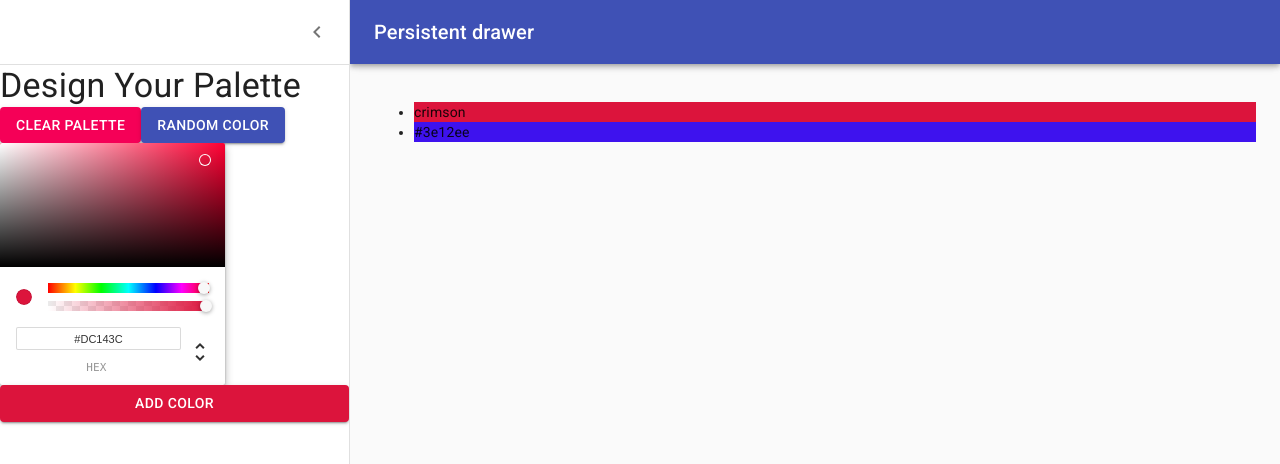
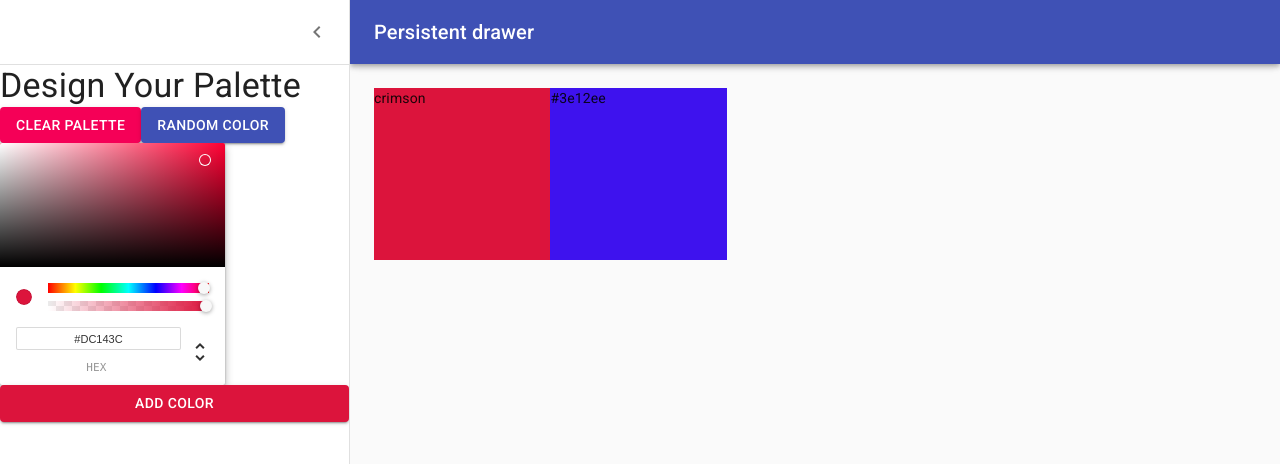
Before and after one commit to CPMSP/reactColors, a React (Create React App) app: page /palette/new in a window 1280 px wide. Shown: the top 464 px of the page. Built offline with nearby package versions, Linux system fonts and the light colour scheme.

Commit message:
Add DraggableColorBox

```diff
--- /dev/null
+++ b/src/DraggableColorBox.jsx
@@ -0,0 +1,26 @@
+import React from "react";
+import { withStyles } from "@material-ui/styles";
+
+const styles = {
+	root: {
+		width: "20%",
+		height: "25%",
+		margin: "0 auto",
+		display: "inline-block",
+		position: "relative",
+		cursor: "pointer",
+		marginBottom: "-4.5px",
+	},
+};
+
+function DraggableColorBox(props) {
+	return (
+		<div
+			className={props.classes.root}
+			style={{ backgroundColor: props.color }}>
+			{props.color}
+		</div>
+	);
+}
+
+export default withStyles(styles)(DraggableColorBox);
--- a/src/NewPaletteForm.jsx
+++ b/src/NewPaletteForm.jsx
@@ -11,6 +11,7 @@
 import MenuIcon from "@material-ui/icons/Menu";
 import ChevronLeftIcon from "@material-ui/icons/ChevronLeft";
 import Button from "@material-ui/core/Button";
+import DraggableColorBox from "./DraggableColorBox";
 import { ChromePicker } from "react-color";
 
 const drawerWidth = 350;
@@ -56,6 +57,7 @@
 	},
 	content: {
 		flexGrow: 1,
+		height: "calc(100vh - 64px)",
 		padding: theme.spacing(3),
 		transition: theme.transitions.create("margin", {
 			easing: theme.transitions.easing.sharp,
@@ -95,7 +97,7 @@
 	};
 
 	const paletteList = colors.map(color => (
-		<li style={{ backgroundColor: color }}>{color}</li>
+		<DraggableColorBox color={color} />
 	));
 
 	return (
@@ -163,7 +165,7 @@
 					[classes.contentShift]: open,
 				})}>
 				<div className={classes.drawerHeader} />
-				<ul>{paletteList}</ul>
+				{paletteList}
 			</main>
 		</div>
 	);
```
